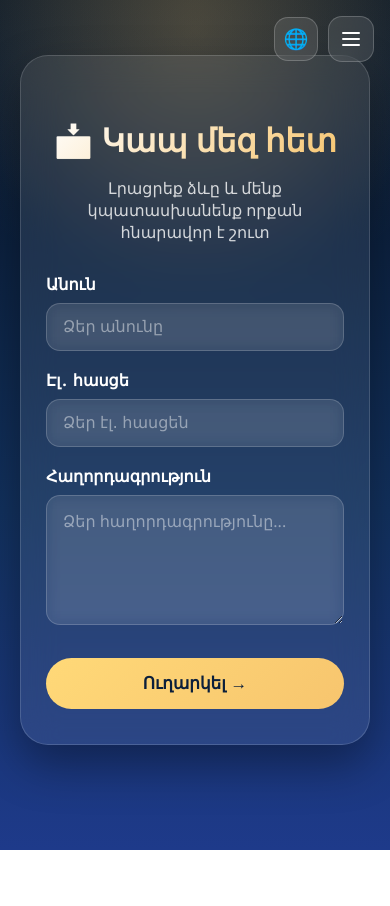
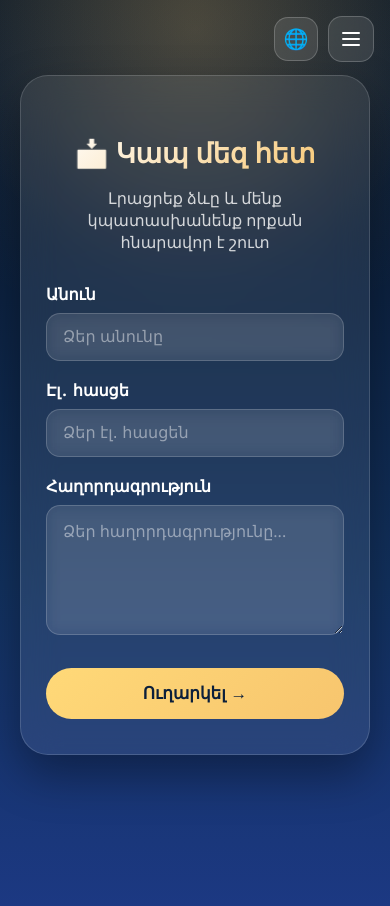
Before and after one commit to n4schooltest2/alpha, a plain HTML site: page support.html in a window 390 px wide. Before the commit the page ends 850 px from the top, so only its background shows below. Drawn offline with Linux system fonts and the light colour scheme.

Commit message:
Fix contact page mobile sizing and overflow

```diff
--- a/support.html
+++ b/support.html
@@ -27,17 +27,17 @@
 
                 color:white;
 
-                overflow-x: hidden;
-                overflow-y: hidden;
+                overflow-x:hidden;
+                overflow-y:auto;
             }
 
             /* ========== SECTION CONTACT ========== */
             .section-contact{
                 position:relative;
-                padding:80px 20px;
+                padding:90px 20px 40px;
+                min-height:100vh;
                 overflow:hidden;
             }
-
             .section-contact::before{
                 content:"";
                 position:absolute;
@@ -67,7 +67,7 @@
             /* ========== CONTACT CONTAINER ========== */
             .contact-container{
                 position:relative;
-                bottom: 25px;
+                transform:translateY(-15px);
                 z-index: 2;
 
                 max-width:600px;
@@ -92,7 +92,7 @@
 
             /* ========== CONTACT TITLE ========== */
             .contact-title{
-                font-size:2rem;
+                font-size:1.7rem;
                 margin-bottom:10px;
 
                 background:linear-gradient(135deg,#fff,#F7C56E);
```
